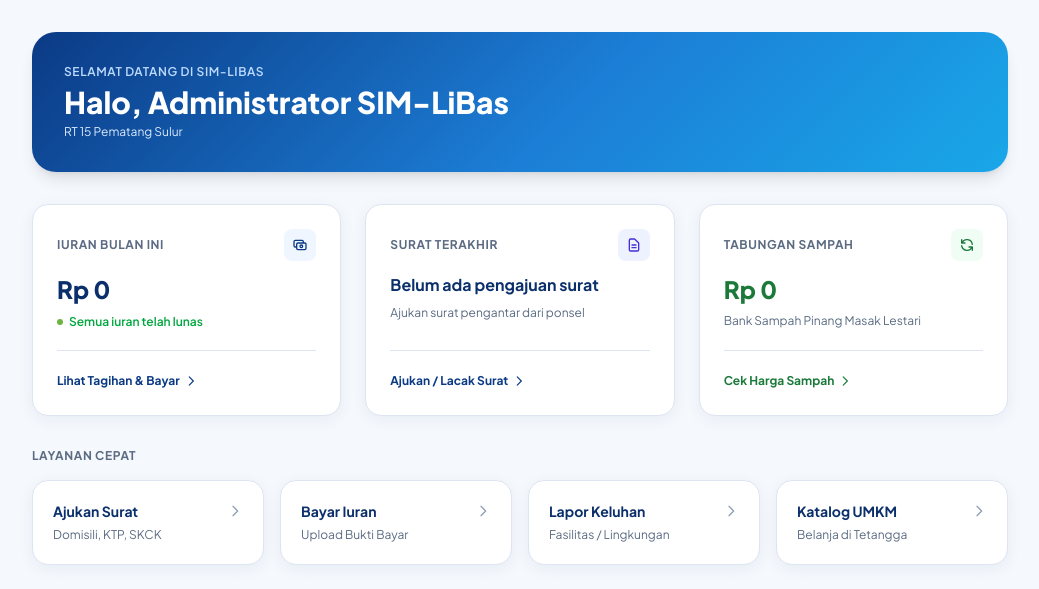
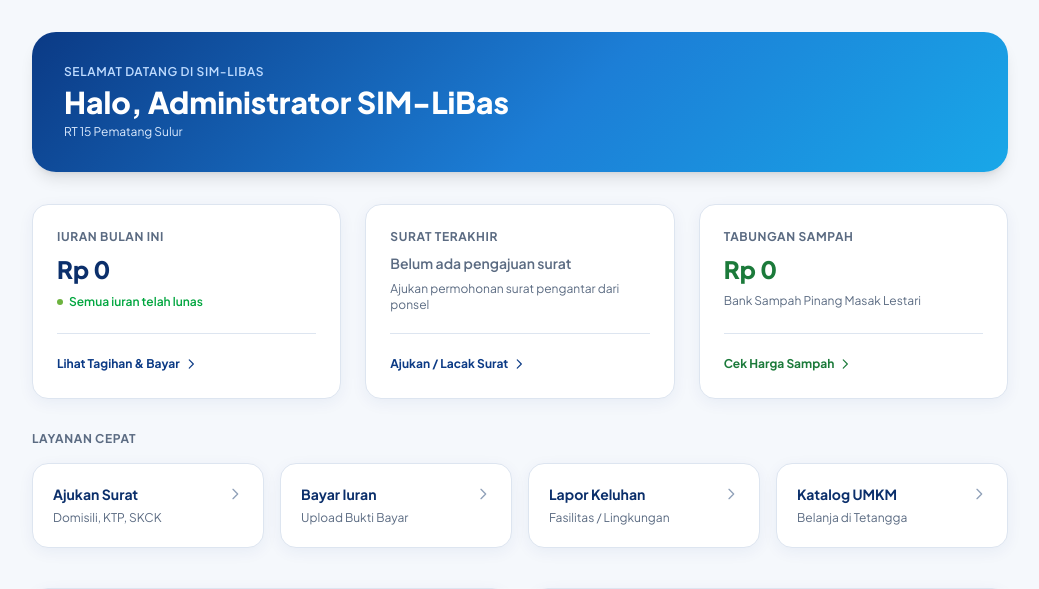
Before and after one commit to Wahyudin0701/sim-libas, a Laravel app: page /warga/dashboard in a window 1280 px wide. Shown: the part 65-654 px from the top of the page, without its empty margins (120-1159 px from the left). Run offline with Laravel 12, Linux system fonts and the light colour scheme; a user stored in the database is signed in; data comes from the database, SQL or seed files in the repository; data that the repository does not hold is empty; style sheets or scripts are compiled from the project's sources; parts of the project's set-up code (start-up, migrations or seed data) failed here and were passed over; some libraries are stand-ins or nearby versions.

Commit message:
refactor(warga): kembalikan card desktop ke semula & khusus mobile hanya tampilkan 2 card (iuran dan surat)

```diff
--- a/resources/views/warga/dashboard.blade.php
+++ b/resources/views/warga/dashboard.blade.php
@@ -36,40 +36,33 @@
 </div>
 
 <!-- 3 Kartu Ringkas Utama (Tagihan, Surat, Bank Sampah) -->
-{{-- Di Mobile: Disusun horizontal geser (swipeable rail) yang ringkas & hemat ruang vertikal --}}
-{{-- Di Desktop (sm ke atas): Tetap susunan grid 3 kolom yang lega & konsisten --}}
-<div class="flex sm:grid sm:grid-cols-3 gap-3.5 sm:gap-6 overflow-x-auto sm:overflow-visible pb-2 sm:pb-0 mb-6 sm:mb-8 -mx-4 px-4 sm:mx-0 sm:px-0 snap-x snap-mandatory no-scrollbar">
+{{-- Versi Desktop: 3 card lengkap (Iuran, Surat, Tabungan Sampah) seperti sebelumnya --}}
+{{-- Versi Mobile: Hanya menampilkan 2 card utama (Iuran Bulan Ini & Surat Terakhir) --}}
+<div class="grid grid-cols-1 sm:grid-cols-3 gap-4 sm:gap-6 mb-8">
     <!-- 1. Tagihan Iuran Warga -->
-    <div class="sim-card p-4 sm:p-6 w-[82%] sm:w-auto shrink-0 snap-start flex flex-col justify-between transition-shadow hover:shadow-md">
+    <div class="sim-card p-6 flex flex-col justify-between">
         <div>
-            <div class="flex items-center justify-between gap-2 mb-2 sm:mb-3">
-                <span class="text-[11px] sm:text-xs text-text-muted font-bold uppercase tracking-wider">
-                    Iuran Bulan Ini
-                </span>
-                <div class="w-7 h-7 sm:w-8 sm:h-8 rounded-lg bg-blue-50 text-primary-700 flex items-center justify-center shrink-0">
-                    <svg class="w-4 h-4" fill="none" stroke="currentColor" viewBox="0 0 24 24">
-                        <path stroke-linecap="round" stroke-linejoin="round" stroke-width="2" d="M17 9V7a2 2 0 00-2-2H5a2 2 0 00-2 2v6a2 2 0 002 2h2m2 4h10a2 2 0 002-2v-6a2 2 0 00-2-2H9a2 2 0 00-2 2v6a2 2 0 002 2zm7-5a2 2 0 11-4 0 2 2 0 014 0z"/>
-                    </svg>
-                </div>
+            <div class="text-xs text-text-muted font-bold uppercase tracking-wider mb-2">
+                Iuran Bulan Ini
             </div>
-            <div class="text-xl sm:text-2xl font-extrabold text-primary-900">
+            <div class="text-2xl font-extrabold text-primary-900">
                 Rp {{ number_format($totalTagihan, 0, ',', '.') }}
             </div>
-            <p class="text-[11px] sm:text-xs text-text-muted mt-1.5 sm:mt-2 truncate">
+            <p class="text-xs text-text-muted mt-2">
                 @if($totalTagihan > 0)
                     <span class="text-amber-600 font-semibold inline-flex items-center gap-1.5">
-                        <span class="w-1.5 h-1.5 rounded-full bg-amber-500 shrink-0"></span>
-                        <span>Ada tagihan belum lunas</span>
+                        <span class="w-1.5 h-1.5 rounded-full bg-amber-500"></span>
+                        Ada tagihan yang belum lunas
                     </span>
                 @else
                     <span class="text-green-600 font-semibold inline-flex items-center gap-1.5">
-                        <span class="w-1.5 h-1.5 rounded-full bg-green-500 shrink-0"></span>
-                        <span>Semua iuran telah lunas</span>
+                        <span class="w-1.5 h-1.5 rounded-full bg-green-500"></span>
+                        Semua iuran telah lunas
                     </span>
                 @endif
             </p>
         </div>
-        <div class="mt-3.5 sm:mt-5 pt-3 sm:pt-4 border-t border-border-soft">
+        <div class="mt-5 pt-4 border-t border-border-soft">
             <a href="{{ route('warga.iuran') }}" class="text-xs font-bold text-primary-700 hover:text-primary-900 inline-flex items-center gap-1 group">
                 <span>Lihat Tagihan & Bayar</span>
                 <svg class="w-3.5 h-3.5 transform group-hover:translate-x-0.5 transition" fill="none" stroke="currentColor" viewBox="0 0 24 24"><path stroke-linecap="round" stroke-linejoin="round" stroke-width="2" d="M9 5l7 7-7 7"/></svg>
@@ -78,38 +71,28 @@
     </div>
 
     <!-- 2. Status Surat Terakhir -->
-    <div class="sim-card p-4 sm:p-6 w-[82%] sm:w-auto shrink-0 snap-start flex flex-col justify-between transition-shadow hover:shadow-md">
+    <div class="sim-card p-6 flex flex-col justify-between">
         <div>
-            <div class="flex items-center justify-between gap-2 mb-2 sm:mb-3">
-                <span class="text-[11px] sm:text-xs text-text-muted font-bold uppercase tracking-wider">
-                    Surat Terakhir
-                </span>
-                <div class="w-7 h-7 sm:w-8 sm:h-8 rounded-lg bg-indigo-50 text-indigo-700 flex items-center justify-center shrink-0">
-                    <svg class="w-4 h-4" fill="none" stroke="currentColor" viewBox="0 0 24 24">
-                        <path stroke-linecap="round" stroke-linejoin="round" stroke-width="2" d="M9 12h6m-6 4h6m2 5H7a2 2 0 01-2-2V5a2 2 0 012-2h5.586a1 1 0 01.707.293l5.414 5.414a1 1 0 01.293.707V19a2 2 0 01-2 2z"/>
-                    </svg>
-                </div>
+            <div class="text-xs text-text-muted font-bold uppercase tracking-wider mb-2">
+                Surat Terakhir
             </div>
             @if($latestLetter)
-                <div class="text-sm sm:text-base font-bold text-primary-900 truncate" title="{{ $latestLetter->letterType?->nama ?? 'Surat Pengantar' }}">
+                <div class="text-base font-bold text-primary-900 truncate">
                     {{ $latestLetter->letterType?->nama ?? 'Surat Pengantar' }}
                 </div>
-                <div class="mt-1.5 sm:mt-2">
-                    <span class="px-2.5 py-0.5 sm:py-1 rounded-full text-[10px] font-bold uppercase inline-flex items-center gap-1 {{ $latestLetter->status === 'disetujui' ? 'bg-green-100 text-green-800' : 'bg-amber-100 text-amber-800' }}">
-                        <span class="w-1.5 h-1.5 rounded-full {{ $latestLetter->status === 'disetujui' ? 'bg-green-500' : 'bg-amber-500' }}"></span>
-                        {{ ucfirst($latestLetter->status) }}
+                <div class="mt-2">
+                    <span class="px-2.5 py-1 rounded-full text-[10px] font-bold uppercase {{ $latestLetter->status === 'disetujui' ? 'bg-green-100 text-green-800' : 'bg-amber-100 text-amber-800' }}">
+                        Status: {{ ucfirst($latestLetter->status) }}
                     </span>
                 </div>
             @else
-                <div class="text-sm sm:text-base font-bold text-primary-900 truncate">
+                <div class="text-sm font-semibold text-text-muted">
                     Belum ada pengajuan surat
                 </div>
-                <p class="text-[11px] sm:text-xs text-text-muted mt-1.5 sm:mt-2 truncate">
-                    Ajukan surat pengantar dari ponsel
-                </p>
+                <p class="text-xs text-text-muted mt-2">Ajukan permohonan surat pengantar dari ponsel</p>
             @endif
         </div>
-        <div class="mt-3.5 sm:mt-5 pt-3 sm:pt-4 border-t border-border-soft">
+        <div class="mt-5 pt-4 border-t border-border-soft">
             <a href="{{ route('warga.surat') }}" class="text-xs font-bold text-primary-700 hover:text-primary-900 inline-flex items-center gap-1 group">
                 <span>Ajukan / Lacak Surat</span>
                 <svg class="w-3.5 h-3.5 transform group-hover:translate-x-0.5 transition" fill="none" stroke="currentColor" viewBox="0 0 24 24"><path stroke-linecap="round" stroke-linejoin="round" stroke-width="2" d="M9 5l7 7-7 7"/></svg>
@@ -117,27 +100,20 @@
         </div>
     </div>
 
-    <!-- 3. Saldo Bank Sampah -->
-    <div class="sim-card p-4 sm:p-6 w-[82%] sm:w-auto shrink-0 snap-start flex flex-col justify-between transition-shadow hover:shadow-md">
+    <!-- 3. Saldo Bank Sampah (Tampil di Desktop, Tersembunyi di Mobile) -->
+    <div class="hidden sm:flex sim-card p-6 flex-col justify-between">
         <div>
-            <div class="flex items-center justify-between gap-2 mb-2 sm:mb-3">
-                <span class="text-[11px] sm:text-xs text-text-muted font-bold uppercase tracking-wider">
-                    Tabungan Sampah
-                </span>
-                <div class="w-7 h-7 sm:w-8 sm:h-8 rounded-lg bg-green-50 text-green-700 flex items-center justify-center shrink-0">
-                    <svg class="w-4 h-4" fill="none" stroke="currentColor" viewBox="0 0 24 24">
-                        <path stroke-linecap="round" stroke-linejoin="round" stroke-width="2" d="M4 4v5h.582m15.356 2A8.001 8.001 0 004.582 9m0 0H9m11 11v-5h-.581m0 0a8.003 8.003 0 01-15.357-2m15.357 2H15"/>
-                    </svg>
-                </div>
+            <div class="text-xs text-text-muted font-bold uppercase tracking-wider mb-2">
+                Tabungan Sampah
             </div>
-            <div class="text-xl sm:text-2xl font-extrabold text-green-700">
+            <div class="text-2xl font-extrabold text-green-700">
                 Rp {{ number_format($saldoBankSampah, 0, ',', '.') }}
             </div>
-            <p class="text-[11px] sm:text-xs text-text-muted mt-1.5 sm:mt-2 truncate">
+            <p class="text-xs text-text-muted mt-2">
                 Bank Sampah Pinang Masak Lestari
             </p>
         </div>
-        <div class="mt-3.5 sm:mt-5 pt-3 sm:pt-4 border-t border-border-soft">
+        <div class="mt-5 pt-4 border-t border-border-soft">
             <a href="{{ route('public.bank-sampah') }}" class="text-xs font-bold text-green-700 hover:text-green-900 inline-flex items-center gap-1 group">
                 <span>Cek Harga Sampah</span>
                 <svg class="w-3.5 h-3.5 transform group-hover:translate-x-0.5 transition" fill="none" stroke="currentColor" viewBox="0 0 24 24"><path stroke-linecap="round" stroke-linejoin="round" stroke-width="2" d="M9 5l7 7-7 7"/></svg>
```
